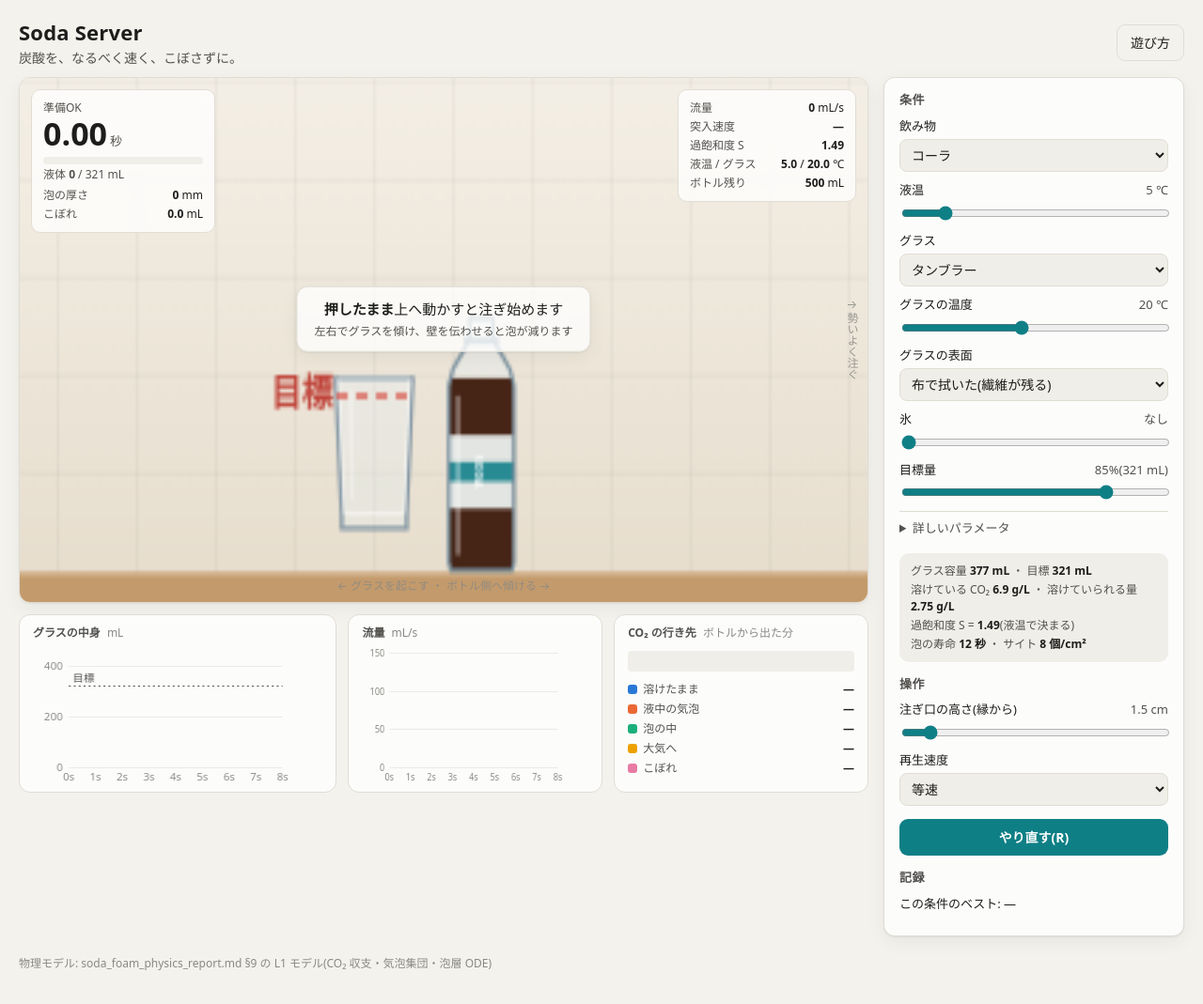
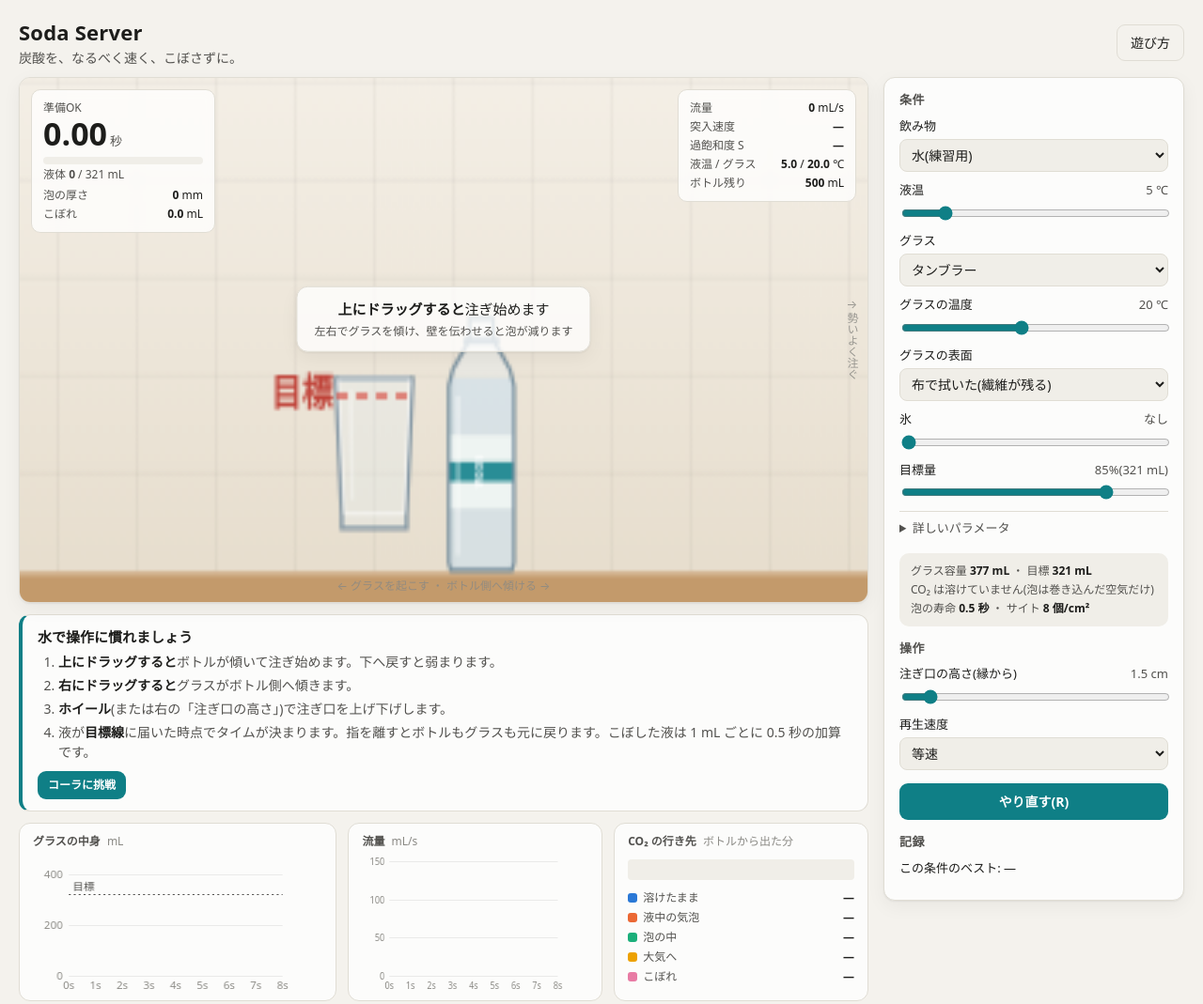
Before and after one commit to atsuhiron/soda-server, a website with bundled scripts: page index.html in a window 1280 px wide. Shown: the top 1069 px of the page at 94% size. Built offline with nearby package versions, Linux system fonts and the light colour scheme.

Commit message:
操作の練習用に「水(練習用)」を追加
炭酸飲料はいきなり泡があふれるので、操作に慣れる前に泡を気にせず
ボトルとグラスの動かし方を覚えられるよう、CO₂ を含まない水を足した。
泡は巻き込んだ空気だけで、液面ですぐ割れる。

- 水を選ぶとステージの下に 4 項目の操作説明と「コーラに挑戦」ボタンを出す
- 記録が 1 件もないブラウザ(初めて遊ぶ人)は水で始める
- 炭酸なしのときは過飽和度 S を「—」にし、条件欄に CO₂ なしと表示する
- ガスボリュームのスライダーを 0 まで下げられるようにした
- 開始時の案内を「上にドラッグすると注ぎ始めます」に変更
- 水でまっすぐ全開に注いでもあふれないことのテストを追加

Co-Authored-By: Claude Opus 5.5 <noreply@anthropic.com>

```diff
--- a/css/style.css
+++ b/css/style.css
@@ -372,6 +372,35 @@ body {
   color: var(--danger);
 }
 
+.tutorial {
+  background: var(--surface-1);
+  border: 1px solid var(--border);
+  border-left: 4px solid var(--accent);
+  border-radius: var(--radius);
+  padding: 12px 16px;
+  color: var(--text-secondary);
+  font-size: 14px;
+}
+.tutorial[hidden] {
+  display: none;
+}
+.tutorial h2 {
+  margin: 0 0 4px;
+  font-size: 15px;
+  color: var(--text-primary);
+}
+.tutorial ol {
+  margin: 0;
+  padding-left: 22px;
+  display: grid;
+  gap: 4px;
+}
+.tutorial b {
+  color: var(--text-primary);
+}
+.tutorial-next {
+  margin-top: 10px;
+}
 .charts {
   position: relative;
   display: grid;
--- a/index.html
+++ b/index.html
@@ -56,7 +56,7 @@
           <div class="guide guide-y" aria-hidden="true">↑ 勢いよく注ぐ</div>
 
           <div class="hint" id="hint">
-            <p><b>押したまま</b>上へ動かすと注ぎ始めます</p>
+            <p><b>上にドラッグすると</b>注ぎ始めます</p>
             <p class="sub">左右でグラスを傾け、壁を伝わせると泡が減ります</p>
           </div>
 
@@ -75,6 +75,19 @@
             </div>
           </div>
         </div>
+
+        <section class="tutorial" id="tutorial" aria-labelledby="tutorialTitle" hidden>
+          <h2 id="tutorialTitle">水で操作に慣れましょう</h2>
+          <ol>
+            <li><b>上にドラッグすると</b>ボトルが傾いて注ぎ始めます。下へ戻すと弱まります。</li>
+            <li><b>右にドラッグすると</b>グラスがボトル側へ傾きます。</li>
+            <li><b>ホイール</b>(または右の「注ぎ口の高さ」)で注ぎ口を上げ下げします。</li>
+            <li>液が<b>目標線</b>に届いた時点でタイムが決まります。指を離すとボトルもグラスも元に戻ります。こぼした液は 1 mL ごとに 0.5 秒の加算です。</li>
+          </ol>
+          <div class="tutorial-next">
+            <button type="button" class="btn primary small" id="tryCola">コーラに挑戦</button>
+          </div>
+        </section>
 
         <div class="charts">
           <figure class="chart">
@@ -130,7 +143,7 @@
             <summary>詳しいパラメータ</summary>
             <label class="field">
               <span>ガスボリューム <output id="gvOut"></output></span>
-              <input type="range" id="gv" min="1.5" max="7" step="0.1" />
+              <input type="range" id="gv" min="0" max="7" step="0.1" />
             </label>
             <label class="field">
               <span>泡の寿命 1/k<sub>c</sub> <output id="foamLifeOut"></output></span>
--- a/js/main.js
+++ b/js/main.js
@@ -11,6 +11,27 @@
   const $ = (id) => document.getElementById(id);
   const clamp = P.clamp;
 
+  // ---------- 保存(このブラウザだけ) ----------
+  const store = {
+    get(k, d) {
+      try {
+        const v = localStorage.getItem(k);
+        return v ? JSON.parse(v) : d;
+      } catch (e) {
+        return d;
+      }
+    },
+    set(k, v) {
+      try {
+        localStorage.setItem(k, JSON.stringify(v));
+      } catch (e) {
+        /* 保存できない環境では記録を残さない */
+      }
+    },
+  };
+  const BEST_KEY = 'soda-server.best.v1';
+  const RECENT_KEY = 'soda-server.recent.v1';
+
   // ---------- 設定フォーム ----------
   const fillSelect = (el, obj) => {
     el.innerHTML = Object.entries(obj)
@@ -20,7 +41,9 @@
   fillSelect($('drink'), P.DRINKS);
   fillSelect($('glass'), P.GLASSES);
   fillSelect($('surface'), P.SURFACES);
-  $('drink').value = P.DEFAULT_SETTINGS.drink;
+  // 記録が 1 件もないブラウザ(初めて遊ぶ人)は、操作の練習用の水から始める
+  const firstVisit = !Object.keys(store.get(BEST_KEY, {})).length && !store.get(RECENT_KEY, []).length;
+  $('drink').value = firstVisit ? 'water' : P.DEFAULT_SETTINGS.drink;
   $('glass').value = P.DEFAULT_SETTINGS.glass;
   $('surface').value = P.DEFAULT_SETTINGS.surface;
 
@@ -69,11 +92,16 @@
     $('entrainOut').textContent = `× ${s.entrain.toFixed(2)}`;
     const ceq = P.solubilityGL(s.liquidTemp) * sim.drink.salt;
     const cl = s.gv * P.GV_GL;
+    const gas =
+      s.gv > 0
+        ? `<div>溶けている CO₂ <b>${cl.toFixed(1)} g/L</b> ・ 溶けていられる量 <b>${ceq.toFixed(2)} g/L</b></div>` +
+          `<div>過飽和度 S = <b>${(cl / ceq - 1).toFixed(2)}</b>(液温で決まる)</div>`
+        : '<div>CO₂ は溶けていません(泡は巻き込んだ空気だけ)</div>';
     $('facts').innerHTML =
       `<div>グラス容量 <b>${Math.round(sim.glass.volume * 1e6)} mL</b> ・ 目標 <b>${Math.round(sim.targetVolume * 1e6)} mL</b></div>` +
-      `<div>溶けている CO₂ <b>${cl.toFixed(1)} g/L</b> ・ 溶けていられる量 <b>${ceq.toFixed(2)} g/L</b></div>` +
-      `<div>過飽和度 S = <b>${(cl / ceq - 1).toFixed(2)}</b>(液温で決まる)</div>` +
+      gas +
       `<div>泡の寿命 <b>${s.foamLife} 秒</b> ・ サイト <b>${s.siteDensity} 個/cm²</b></div>`;
+    $('tutorial').hidden = !sim.drink.tutorial;
   }
 
   // ---------- ゲーム本体 ----------
@@ -111,6 +139,11 @@
     $(id).addEventListener('input', () => updateOutputs(readSettings(), game.sim));
     $(id).addEventListener('change', reconfigure);
   }
+  $('tryCola').addEventListener('click', () => {
+    $('drink').value = 'cola';
+    presetAdvanced();
+    reconfigure();
+  });
   $('resetAdvanced').addEventListener('click', () => {
     presetAdvanced();
     reconfigure();
@@ -203,26 +236,7 @@
     return { bottleTilt, glassTilt: P.MAX_GLASS_TILT * gx, mouthHeight: input.mouth };
   }
 
-  // ---------- 記録(このブラウザだけに保存) ----------
-  const store = {
-    get(k, d) {
-      try {
-        const v = localStorage.getItem(k);
-        return v ? JSON.parse(v) : d;
-      } catch (e) {
-        return d;
-      }
-    },
-    set(k, v) {
-      try {
-        localStorage.setItem(k, JSON.stringify(v));
-      } catch (e) {
-        /* 保存できない環境では記録を残さない */
-      }
-    },
-  };
-  const BEST_KEY = 'soda-server.best.v1';
-  const RECENT_KEY = 'soda-server.recent.v1';
+  // ---------- 記録 ----------
   const settingsKey = (s) => JSON.stringify(Object.keys(s).sort().map((k) => [k, s[k]]));
   const label = (s) => `${P.DRINKS[s.drink].name} ${s.liquidTemp}℃・${P.GLASSES[s.glass].name}${s.ice ? `・氷${s.ice}` : ''}`;
   function showRecords() {
@@ -292,7 +306,7 @@
     $('hudQ').textContent = Math.round(st.Q * 1e6);
     $('hudV').textContent = st.impactV ? `${st.impactV.toFixed(2)} m/s` : '—';
     $('hudMode').textContent = st.impactMode ? `(${MODE[st.impactMode]})` : '';
-    $('hudS').textContent = st.S.toFixed(2);
+    $('hudS').textContent = sim.gv > 0 ? st.S.toFixed(2) : '—';
     $('hudTL').textContent = st.TL.toFixed(1);
     $('hudTg').textContent = st.Tg.toFixed(1);
     $('hudBottle').textContent = Math.round(st.bottle * 1e6);
--- a/js/physics.js
+++ b/js/physics.js
@@ -158,6 +158,11 @@
   // gv: ガスボリューム, life: 泡の寿命 1/k_c [s], drain: 排液時定数 [s], sigma: 表面張力(25℃) [N/m]
   // mu: 粘度倍率(水比), salt: 塩析係数, dome: 縁から盛り上がれる泡の高さ [m], phiIn: 生まれたての泡のガス体積率
   const DRINKS = {
+    // 操作の練習用。CO₂ を含まないので、泡は巻き込んだ空気だけで、液面ですぐ割れる。
+    water: {
+      name: '水(練習用)', gv: 0, life: 0.5, drain: 0.3, sigma: 0.072, mu: 1.0, salt: 1.0, rho: 1000,
+      dome: 0.0005, phiIn: 0.72, color: [186, 214, 236], alpha: 0.24, foam: [250, 253, 255], tutorial: true,
+    },
     soda: {
       name: '炭酸水', gv: 3.8, life: 1.5, drain: 0.6, sigma: 0.072, mu: 1.0, salt: 1.0, rho: 1000,
       dome: 0.001, phiIn: 0.72, color: [196, 226, 238], alpha: 0.3, foam: [250, 253, 255],
```
Also changed, not shown: test/physics.test.js (+10 -0 lines), CHANGELOG.md, README.md.
